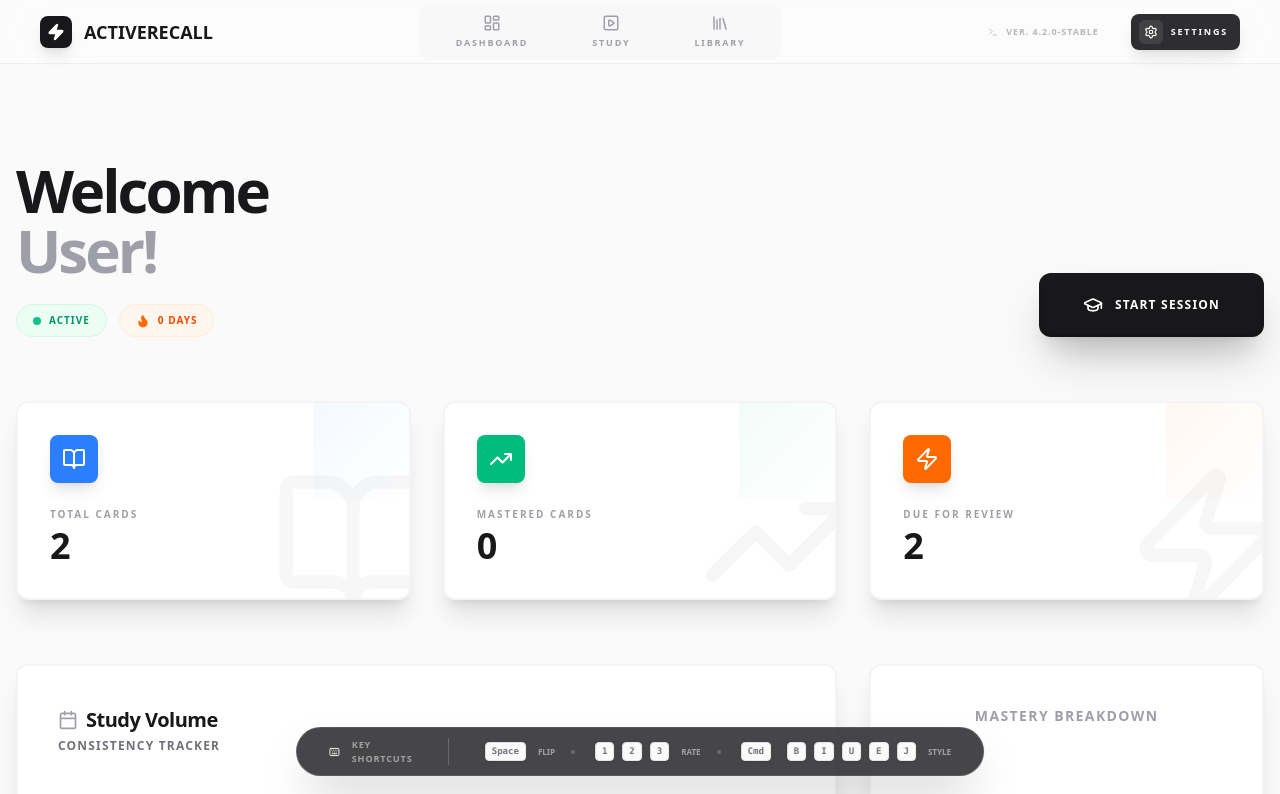
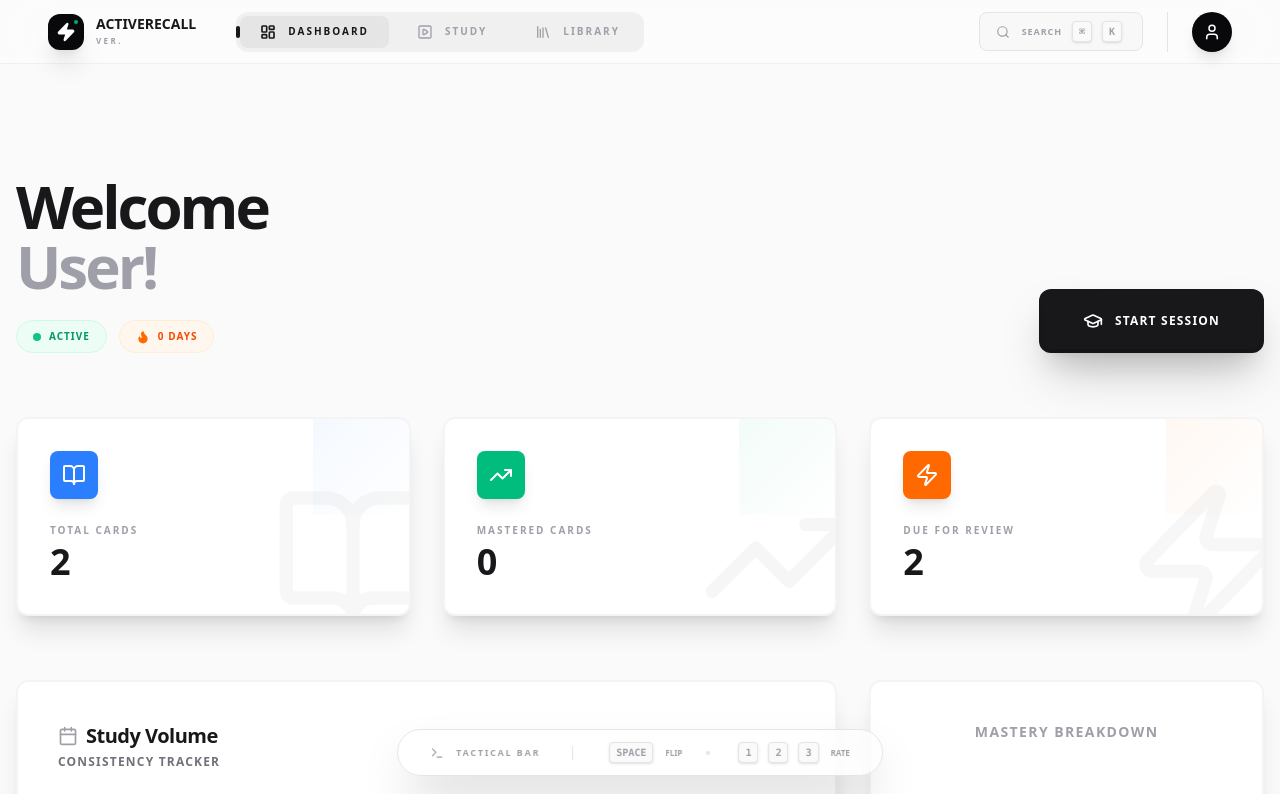
Before and after one commit to HermesEsp/ActiveRecall, a React (Vite) app: page /dashboard in a window 1280 px wide. Shown: the top 794 px of the page. Built offline with nearby package versions, Linux system fonts and the light colour scheme.

Commit message:
refactor: redesign MainLayout header with updated navigation, search bar, and user profile integration

```diff
--- a/src/presentation/layouts/MainLayout.tsx
+++ b/src/presentation/layouts/MainLayout.tsx
@@ -10,7 +10,9 @@ import {
   Keyboard,
   Command,
   User,
-  ChevronRight
+  Search,
+  ChevronRight,
+  Circle
 } from 'lucide-react';
 import { useMasteryStore } from '../../application/store/useMasteryStore';
 
@@ -18,19 +20,42 @@ const NavItem = ({ to, icon: Icon, label }: { to: string; icon: any; label: stri
   <NavLink
     to={to}
     className={({ isActive }) =>
-      `flex flex-col items-center gap-1 px-8 py-1.5 transition-all relative group ${
+      `relative flex items-center gap-3 px-5 py-2 rounded-lg transition-all duration-500 group ${
         isActive
-          ? 'text-zinc-900 dark:text-white'
-          : 'text-zinc-400 hover:text-zinc-600 dark:hover:text-zinc-300'
+          ? 'text-zinc-900 dark:text-white bg-zinc-900/5 dark:bg-white/5'
+          : 'text-zinc-400 hover:text-zinc-600 dark:hover:text-zinc-300 hover:bg-zinc-900/5 dark:hover:bg-white/5'
       }`
     }
   >
     {({ isActive }) => (
       <>
-        <Icon size={18} strokeWidth={isActive ? 2.5 : 2} className="relative z-10 transition-transform group-hover:-translate-y-0.5" />
-        <span className="text-[9px] font-black uppercase tracking-[0.2em] relative z-10">{label}</span>
+        <Icon size={16} strokeWidth={isActive ? 2.5 : 2} className="relative z-10" />
+        <span className="text-[10px] font-black uppercase tracking-[0.2em] relative z-10">{label}</span>
         {isActive && (
-          <div className="absolute inset-x-2 -bottom-1 h-3 bg-zinc-900/5 dark:bg-white/5 blur-md rounded-full" />
+          <div className="absolute -left-1 w-1 h-3 bg-zinc-900 dark:bg-white rounded-full" />
+        )}
+      </>
+    )}
+  </NavLink>
+);
+
+const MobileNavItem = ({ to, icon: Icon, label }: { to: string; icon: any; label: string }) => (
+  <NavLink
+    to={to}
+    className={({ isActive }) =>
+      `flex flex-col items-center gap-1.5 px-6 py-2 transition-all relative ${
+        isActive
+          ? 'text-white scale-110'
+          : 'text-zinc-500'
+      }`
+    }
+  >
+    {({ isActive }) => (
+      <>
+        <Icon size={22} strokeWidth={isActive ? 2.5 : 2} />
+        <span className="text-[8px] font-black uppercase tracking-widest">{label}</span>
+        {isActive && (
+          <div className="absolute -bottom-1 w-4 h-0.5 bg-white rounded-full shadow-[0_0_10px_rgba(255,255,255,0.5)]" />
         )}
       </>
     )}
@@ -38,86 +63,92 @@ const NavItem = ({ to, icon: Icon, label }: { to: string; icon: any; label: stri
 );
 
 const Kbd = ({ children }: { children: React.ReactNode }) => (
-  <kbd className="inline-flex items-center justify-center px-1.5 py-0.5 rounded border border-zinc-200 dark:border-zinc-700 bg-zinc-50 dark:bg-zinc-800 text-[9px] font-black text-zinc-500 shadow-sm mx-1">
+  <kbd className="inline-flex items-center justify-center px-1.5 py-0.5 rounded border border-zinc-200 dark:border-zinc-700 bg-zinc-50 dark:bg-zinc-800 text-[10px] font-black text-zinc-400 shadow-sm mx-1">
     {children}
   </kbd>
 );
 
 export const MainLayout: React.FC = () => {
-  const { t } = useMasteryStore();
+  const { t, user } = useMasteryStore();
 
   return (
-    <div className="min-h-screen bg-zinc-50 dark:bg-zinc-950 text-zinc-900 dark:text-zinc-50 selection:bg-zinc-900 selection:text-white dark:selection:bg-white dark:selection:text-zinc-900">
+    <div className="min-h-screen bg-zinc-50 dark:bg-zinc-950 text-zinc-900 dark:text-zinc-50 selection:bg-zinc-900 selection:text-white dark:selection:bg-white dark:selection:text-zinc-900 font-sans antialiased">
 
-      {/* Universal Top Header - Compact & Ultra Glass */}
-      <header className="fixed top-0 left-0 right-0 h-16 bg-white/40 dark:bg-zinc-900/40 backdrop-blur-2xl border-b border-zinc-200/50 dark:border-white/5 z-50 flex items-center justify-between px-6 md:px-10">
-        {/* Left: Logo */}
+      {/* PROFESSIONAL HEADER SYSTEM */}
+      <header className="fixed top-0 left-0 right-0 h-16 bg-white/40 dark:bg-zinc-950/40 backdrop-blur-2xl border-b border-zinc-200/50 dark:border-white/5 z-50 flex items-center justify-between px-6 md:px-12">
+
+        {/* Left: Brand Identity */}
+        <div className="flex items-center gap-10">
           <div className="flex items-center gap-3 group cursor-default">
-          <div className="w-8 h-8 bg-zinc-900 dark:bg-white rounded-lg flex items-center justify-center text-white dark:text-zinc-900 shadow-lg group-hover:rotate-12 transition-transform">
-            <Zap size={18} fill="currentColor" />
+            <div className="w-9 h-9 bg-zinc-950 dark:bg-white rounded-xl flex items-center justify-center text-white dark:text-zinc-950 shadow-xl group-hover:rotate-12 transition-transform duration-500">
+              <div className="relative">
+                <Zap size={20} fill="currentColor" />
+                <div className="absolute -top-1 -right-1 w-2 h-2 bg-emerald-500 rounded-full border-2 border-zinc-950 dark:border-white animate-pulse" />
               </div>
-          <span className="text-lg font-black tracking-tightest uppercase hidden sm:inline-block">ActiveRecall</span>
+            </div>
+            <div className="flex flex-col">
+              <span className="text-sm font-black tracking-tightest uppercase leading-none">ActiveRecall</span>
+              <span className="text-[8px] font-bold tracking-[0.3em] uppercase text-zinc-400 mt-1">{t.common.version.split(' ')[0]}</span>
+            </div>
           </div>
 
-        {/* Center: Main Navigation (Desktop Only) */}
-        <nav className="hidden md:flex items-center bg-zinc-200/20 dark:bg-white/5 p-1 rounded-xl border border-white/20 dark:border-white/5">
-          <NavItem to="/" icon={LayoutDashboard} label={t.nav.dashboard} />
+          {/* Desktop Navigation */}
+          <nav className="hidden lg:flex items-center gap-2 p-1 bg-zinc-900/5 dark:bg-white/5 rounded-xl">
+            <NavItem to="/dashboard" icon={LayoutDashboard} label={t.nav.dashboard} />
             <NavItem to="/study" icon={SquarePlay} label={t.nav.study} />
             <NavItem to="/library" icon={Library} label={t.nav.library} />
           </nav>
-
-        {/* Right: Settings & Version */}
-        <div className="flex items-center gap-4">
-           <div className="hidden lg:flex items-center gap-1 text-[9px] font-black uppercase tracking-widest opacity-30 mr-4">
-              <Terminal size={10} className="mr-1" />
-              {t.common.version}
         </div>
 
+        {/* Right: Actions & User */}
+        <div className="flex items-center gap-6">
+           <div className="hidden md:flex items-center gap-3 px-4 py-2 bg-zinc-100/50 dark:bg-white/5 border border-zinc-200 dark:border-white/5 rounded-lg text-zinc-400 cursor-pointer hover:border-zinc-400 dark:hover:border-zinc-500 transition-all">
+              <Search size={14} />
+              <div className="flex items-center gap-1.5">
+                 <span className="text-[9px] font-bold uppercase tracking-widest">Search</span>
+                 <div className="flex gap-0.5"><Kbd>⌘</Kbd><Kbd>K</Kbd></div>
+              </div>
+           </div>
+
+           <div className="flex items-center gap-4 pl-6 border-l border-zinc-200 dark:border-white/5">
               <Link
                 to="/settings"
-            className="flex items-center gap-2 pl-2 pr-3 py-1.5 bg-zinc-900/90 dark:bg-white/90 text-white dark:text-zinc-900 rounded-lg shadow-lg hover:scale-105 transition-all group backdrop-blur-md"
+                className="w-10 h-10 rounded-full bg-zinc-950 dark:bg-white text-white dark:text-zinc-950 flex items-center justify-center shadow-lg hover:scale-110 active:scale-95 transition-all group overflow-hidden"
               >
-              <div className="w-6 h-6 bg-white/10 dark:bg-zinc-900/10 rounded-md flex items-center justify-center">
-                 <SettingsIcon size={14} className="group-hover:rotate-90 transition-transform duration-500" />
+                 <User size={18} />
+              </Link>
            </div>
-              <span className="text-[9px] font-black uppercase tracking-[0.2em] hidden md:inline-block">{t.nav.settings}</span>
-           </Link>
         </div>
       </header>
 
       {/* Main Content Area */}
-      <main className="pt-20 pb-32 md:pb-24 min-h-screen">
+      <main className="pt-24 pb-32 md:pb-24 min-h-screen">
         <Outlet />
       </main>
 
-      {/* Mobile Bottom Navigation */}
-      <nav className="fixed bottom-0 left-0 right-0 h-20 bg-white/60 dark:bg-zinc-900/60 backdrop-blur-2xl border-t border-zinc-200/50 dark:border-white/5 z-50 flex md:hidden items-center justify-around px-4 shadow-[0_-10px_25px_-5px_rgba(0,0,0,0.05)]">
-        <NavItem to="/" icon={LayoutDashboard} label={t.nav.dashboard} />
-        <NavItem to="/study" icon={SquarePlay} label={t.nav.study} />
-        <NavItem to="/library" icon={Library} label={t.nav.library} />
-      </nav>
-
-      {/* Universal Shortcut Footer (Desktop Only) */}
-      <footer className="fixed bottom-6 left-1/2 -translate-x-1/2 hidden lg:flex items-center gap-8 py-2.5 px-8 bg-zinc-900/80 dark:bg-white/80 text-white dark:text-zinc-900 rounded-full shadow-2xl border border-white/10 dark:border-black/5 backdrop-blur-xl z-40 transition-all hover:scale-105 hover:bg-zinc-900 dark:hover:bg-white">
-        <div className="flex items-center gap-1 border-r border-white/20 dark:border-black/20 pr-8">
-           <Keyboard size={14} className="mr-2" />
-           <span className="text-[9px] font-bold uppercase tracking-widest opacity-50">{t.common.shortcuts.split(':')[0]}</span>
+      {/* REFINED MOBILE BOTTOM BAR - Dark Glass Tactical */}
+      <div className="fixed bottom-6 left-1/2 -translate-x-1/2 w-[calc(100%-48px)] max-w-sm h-16 bg-zinc-900/95 backdrop-blur-xl border border-white/10 rounded-2xl z-50 flex md:hidden items-center justify-around px-2 shadow-[0_20px_50px_rgba(0,0,0,0.5)]">
+        <MobileNavItem to="/dashboard" icon={LayoutDashboard} label={t.nav.dashboard} />
+        <MobileNavItem to="/study" icon={SquarePlay} label={t.nav.study} />
+        <MobileNavItem to="/library" icon={Library} label={t.nav.library} />
       </div>
 
-        <div className="flex items-center gap-4">
+      {/* REFINED SHORTCUT FOOTER (Desktop Only) */}
+      <footer className="fixed bottom-6 left-1/2 -translate-x-1/2 hidden lg:flex items-center gap-8 py-3 px-8 bg-white/60 dark:bg-zinc-900/60 text-zinc-900 dark:text-white rounded-full shadow-2xl border border-zinc-200 dark:border-white/5 backdrop-blur-xl z-40 transition-all">
+        <div className="flex items-center gap-3 border-r border-zinc-200 dark:border-white/10 pr-8">
+           <Terminal size={14} className="text-zinc-400" />
+           <span className="text-[9px] font-black uppercase tracking-[0.2em] opacity-40">Tactical Bar</span>
+        </div>
+
+        <div className="flex items-center gap-6">
            <div className="flex items-center gap-2">
-              <Kbd>Space</Kbd><span className="text-[8px] font-black uppercase opacity-50">Flip</span>
+              <Kbd>SPACE</Kbd>
+              <span className="text-[8px] font-black uppercase opacity-40">Flip</span>
            </div>
-           <div className="w-1 h-1 rounded-full bg-white/20 dark:bg-black/20" />
+           <div className="w-1 h-1 rounded-full bg-zinc-200 dark:bg-zinc-800" />
            <div className="flex items-center gap-2">
-              <div className="flex"><Kbd>1</Kbd><Kbd>2</Kbd><Kbd>3</Kbd></div>
-              <span className="text-[8px] font-black uppercase opacity-50">Rate</span>
-           </div>
-           <div className="w-1 h-1 rounded-full bg-white/20 dark:bg-black/20" />
-           <div className="flex items-center gap-2">
-              <Kbd>Cmd</Kbd>
-              <div className="flex"><Kbd>B</Kbd><Kbd>I</Kbd><Kbd>U</Kbd><Kbd>E</Kbd><Kbd>J</Kbd></div>
-              <span className="text-[8px] font-black uppercase opacity-50">Style</span>
+              <div className="flex gap-0.5"><Kbd>1</Kbd><Kbd>2</Kbd><Kbd>3</Kbd></div>
+              <span className="text-[8px] font-black uppercase opacity-40">Rate</span>
            </div>
         </div>
       </footer>
```
Lines whose indentation alone changed are shown as unchanged.
